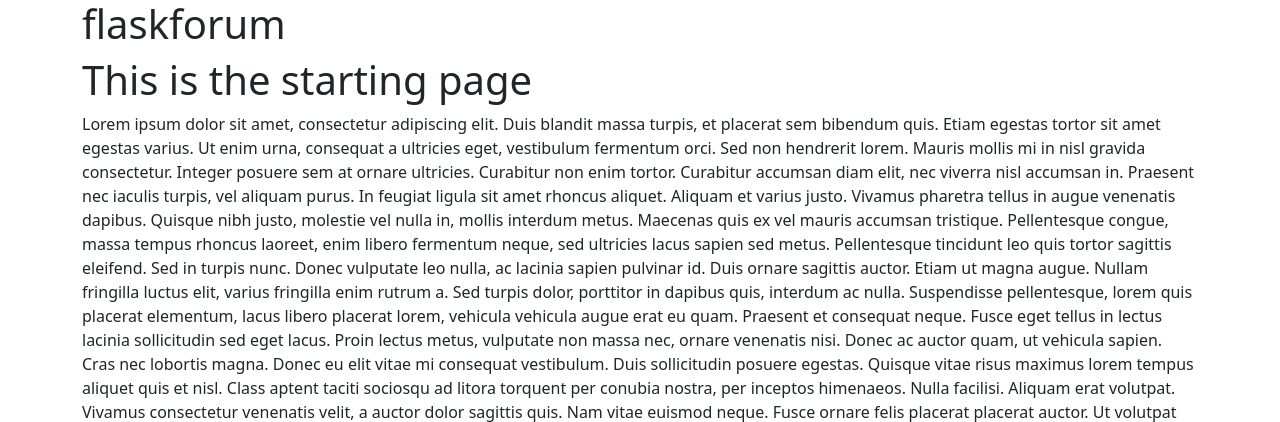
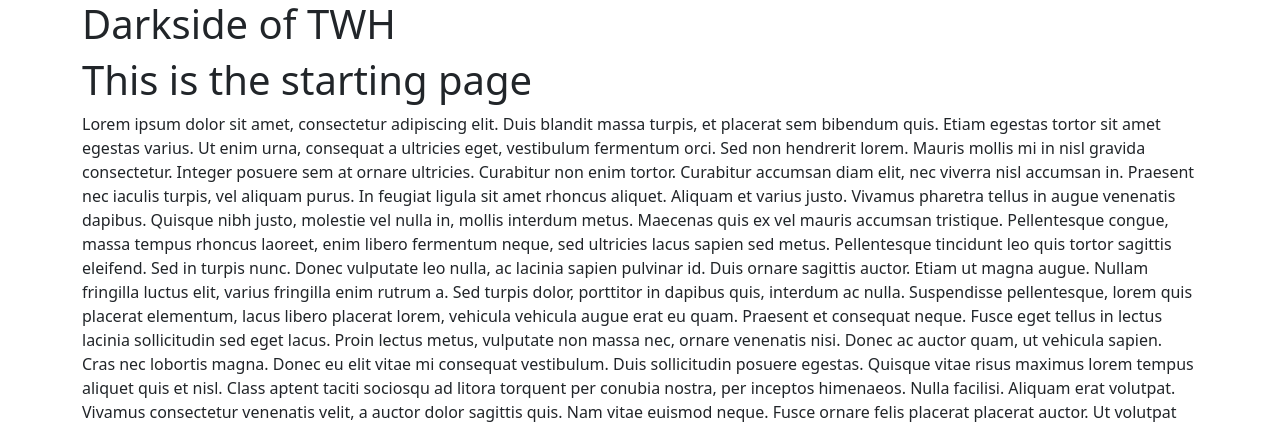
Before and after one commit to CryingDuckDuck/ifa-flask-forum, a Flask app: page / in a window 1280 px wide. Shown: the top 422 px of the page. Run offline with Flask 2, Linux system fonts and the light colour scheme.

Commit message:
Update base.html

```diff
--- a/templates/base.html
+++ b/templates/base.html
@@ -8,7 +8,7 @@
 </head>
 <body>
 <div class="container">
-    <h1>flaskforum</h1>
+    <h1>Darkside of TWH</h1>
     {% block content %}{% endblock %}
 </div>
 
```
